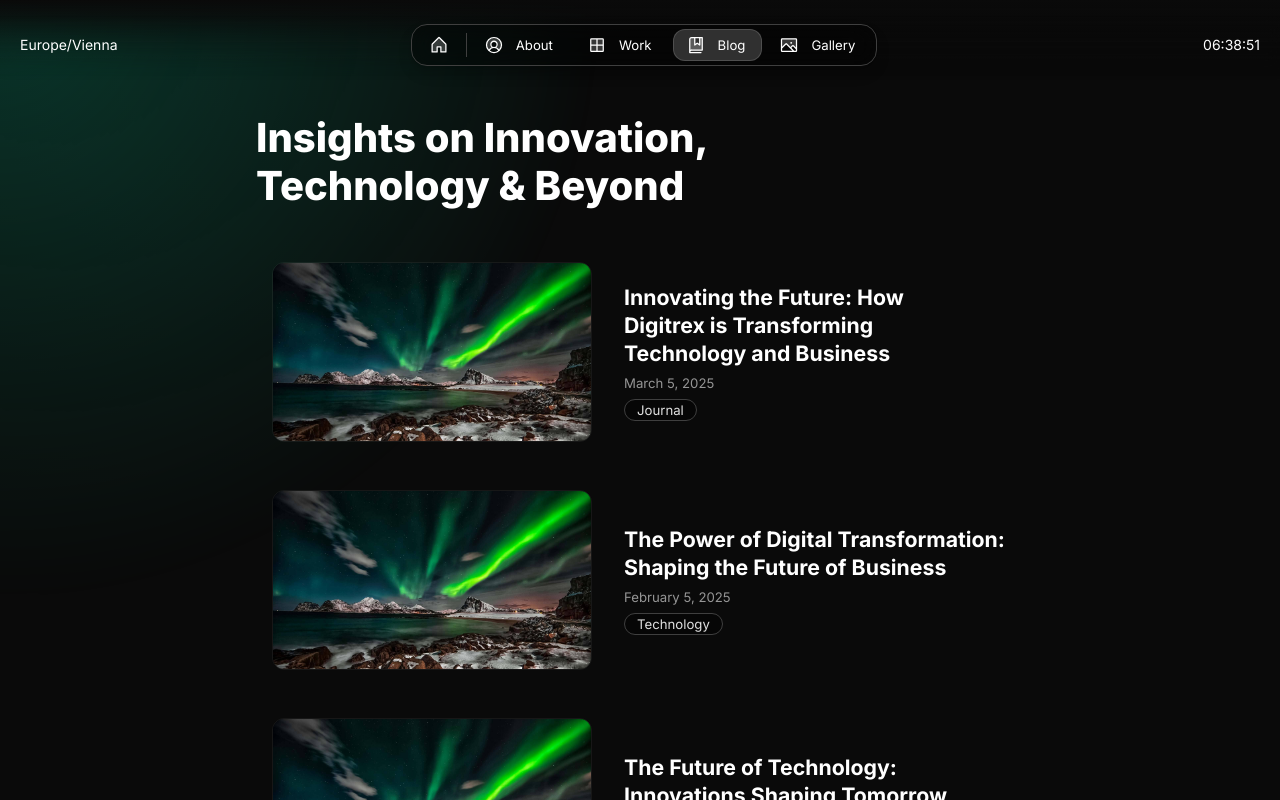
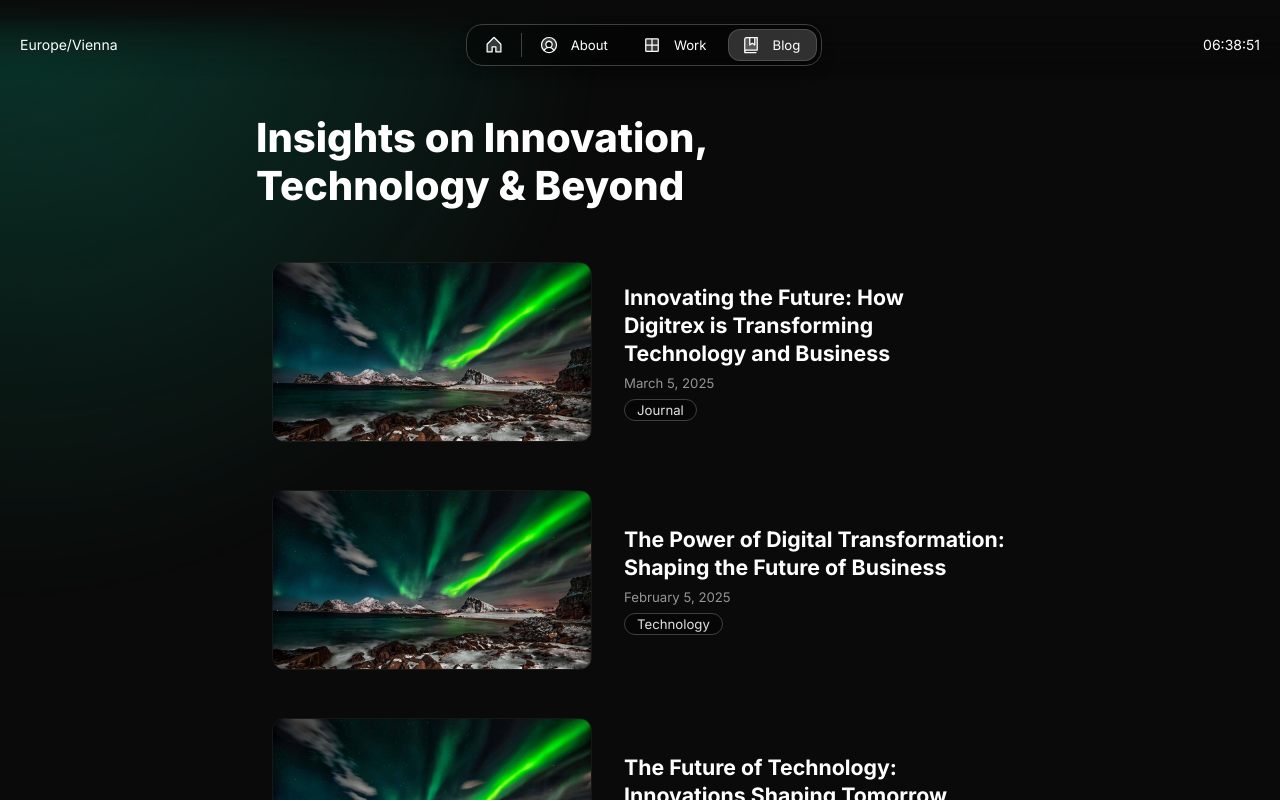
Before and after one commit to sachinsingh018/magic-portfolio-for-next-js2, a Next.js app: page /blog in a window 1280 px wide. Shown: the top 800 px of the page. Built offline with nearby package versions, Linux system fonts and the light colour scheme.

Commit message:
Update Header.tsx

```diff
--- a/src/components/Header.tsx
+++ b/src/components/Header.tsx
@@ -126,23 +126,7 @@ export const Header = () => {
                   />
                 </>
               )}
-              {routes["/gallery"] && (
-                <>
-                  <ToggleButton
-                    className="s-flex-hide"
-                    prefixIcon="gallery"
-                    href="/gallery"
-                    label={gallery.label}
-                    selected={pathname.startsWith("/gallery")}
-                  />
-                  <ToggleButton
-                    className="s-flex-show"
-                    prefixIcon="gallery"
-                    href="/gallery"
-                    selected={pathname.startsWith("/gallery")}
-                  />
-                </>
-              )}
+
             </Flex>
           </Flex>
         </Flex>
```
